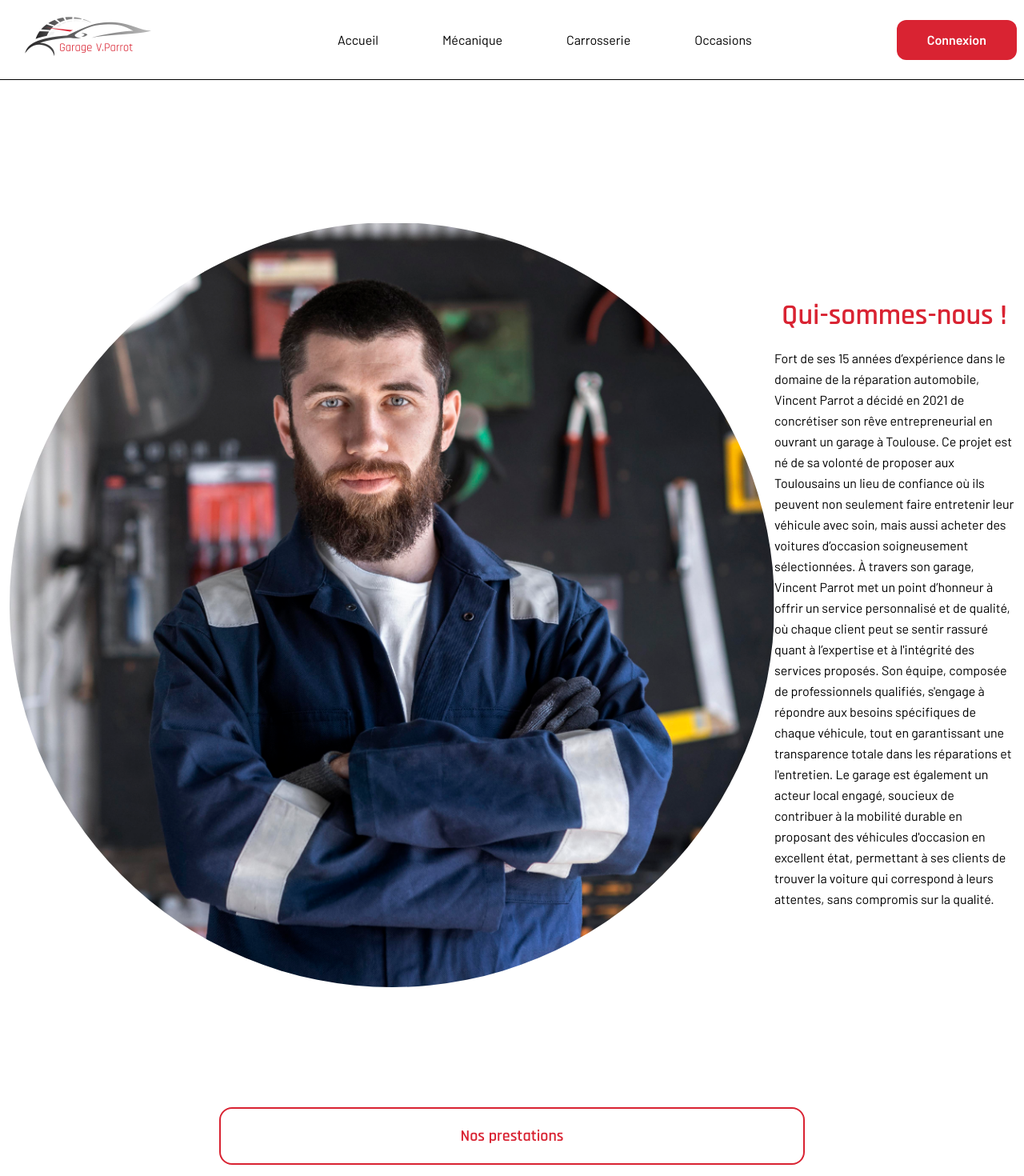
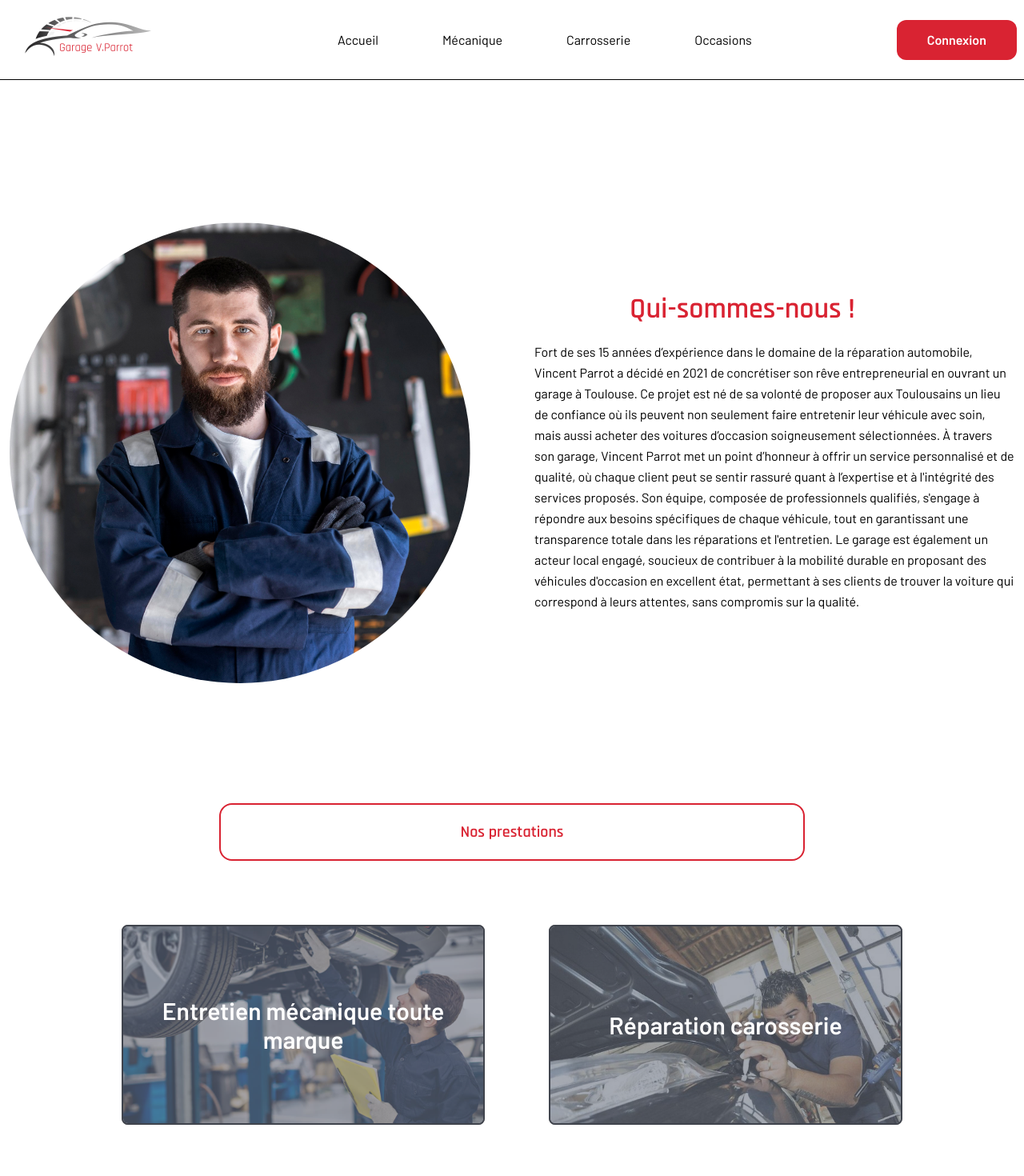
Before and after one commit to kyoshiroDev/Garage-V-Parrot-NextJS, a Next.js app: page / in a window 1280 px wide. Shown: the top 1470 px of the page at 80% size. Built offline with nearby package versions, Linux system fonts and the light colour scheme.

Commit message:
modification poid des images

```diff
--- a/app/components/Nos-prestations/Page.tsx
+++ b/app/components/Nos-prestations/Page.tsx
@@ -44,7 +44,7 @@
             alt="alt"
             width={500}
             height={250}
-            className="aspect-auto bg-slate-200 border-2 rounded-lg border-black w-auto h-auto"
+            className="aspect-auto bg-slate-200 border-2 rounded-lg border-black w-auto max-h-[250px]"
             priority={true}
           />
         </motion.div>
--- a/app/components/Qui-somme-nous/Page.tsx
+++ b/app/components/Qui-somme-nous/Page.tsx
@@ -7,7 +7,7 @@
   return (
     <section className="max-w-full md:my-[150px]">
       {/* Image */}
-      <div className="flex flex-col lg:flex-row justify-around items-center gap-20 lg:gap-0 m-auto mt-16 max-w-[450px] md:max-w-[1600px]">
+      <div className="flex flex-col lg:flex-row justify-center items-center gap-20 lg:gap-0 m-auto mt-16 max-w-[450px] md:max-w-[1600px]">
         <motion.div
           initial={{ x: -1000 }}
           animate={{ x: 0 }}
@@ -33,7 +33,9 @@
           >
             Qui-sommes-nous !
           </h1>
-          <p className={`max-w-[300px] md:w-[600px] leading-relaxed`}>
+          <p
+            className={`max-w-[300px] md:min-w-[600px] md:ml-20 leading-relaxed`}
+          >
             Fort de ses 15 années d’expérience dans le domaine de la réparation
             automobile, Vincent Parrot a décidé en 2021 de concrétiser son rêve
             entrepreneurial en ouvrant un garage à Toulouse. Ce projet est né de
```
